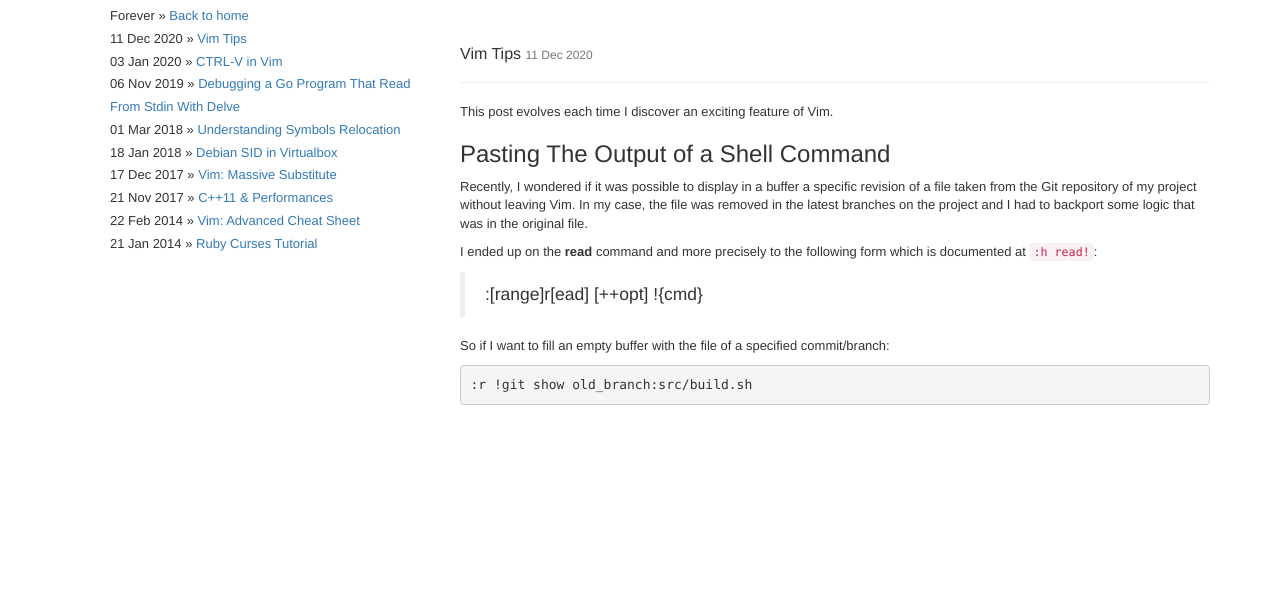
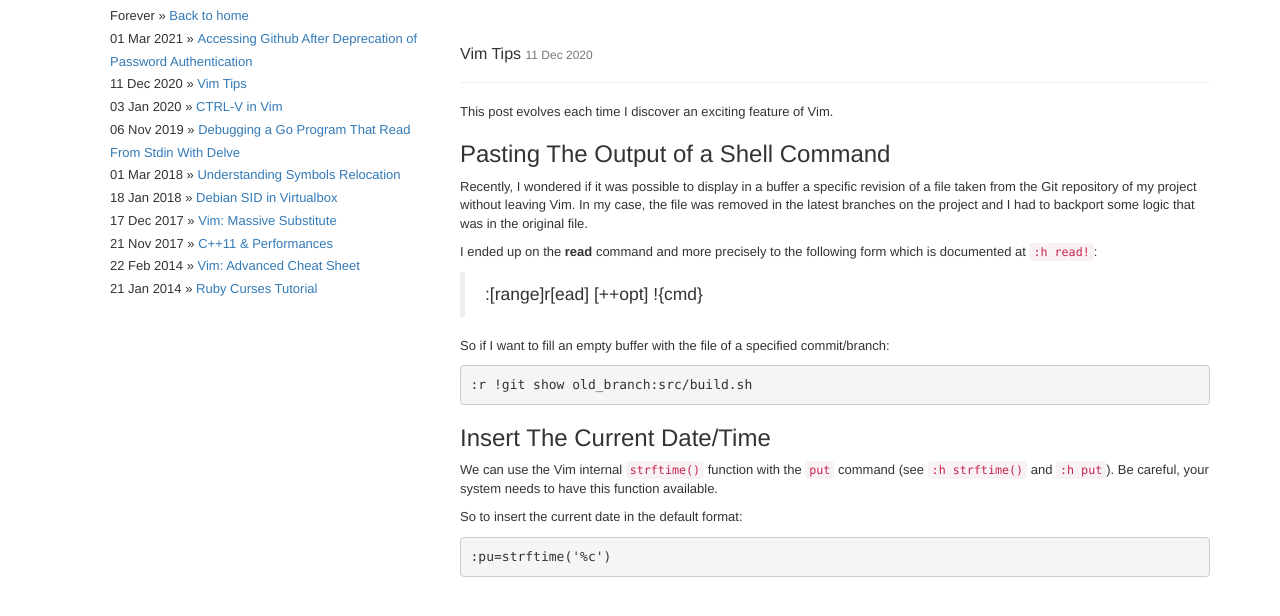
Before and after one commit to stac47/stac47.github.io, a Jekyll site: the page built from _posts/2020-12-11-vim-tips.markdown, in a window 1280 px wide. Shown: the top 616 px of the page. Built offline with Jekyll 4.4.1, drawn with Linux system fonts in a browser that asks for light colours; some of the changed lines change nothing that is shown.

Commit message:
Github settings

````diff
--- a/_posts/2020-12-11-vim-tips.markdown
+++ b/_posts/2020-12-11-vim-tips.markdown
@@ -25,3 +25,14 @@ commit/branch:
 ```
 :r !git show old_branch:src/build.sh
 ```
+
+## Insert The Current Date/Time
+
+We can use the Vim internal `strftime()` function with the `put` command (see
+`:h strftime()` and `:h put`). Be careful, your system needs to have this
+function available.
+
+So to insert the current date in the default format:
+```
+:pu=strftime('%c')
+```
--- /dev/null
+++ b/_posts/2021-03-01-access-github-changes.markdown
@@ -0,0 +1,97 @@
+---
+layout: post
+title:  "Accessing Github After Deprecation of Password Authentication"
+date:   Mon 01 Mar 2021 09:13:13 AM UTC
+categories: vim
+---
+
+On December 2020, Github [announced][github_announce]:
+> Beginning August 13, 2021, we will no longer accept account passwords when
+> authenticating Git operations on GitHub.com
+
+As a consequence,
+> For developers, if you are using a password to authenticate Git operations
+> with GitHub.com today, you must begin using a personal access token over HTTPS
+> (recommended) or SSH key by August 13, 2021, to avoid disruption.
+
+In this post, I will sum up the different changes in configuration and
+workflows that this change implied depending on the working environment
+
+## Personal Environment
+
+Simply register your personal SSH public key via __Settings/SSH and GPG keys__.
+
+Then clone the repository with the SSH URL like
+```
+> git clone git@github.com:stac47/stac47.github.io.git
+```
+
+For the repositories already cloned, you can change the remote URL:
+```
+> get remote set-url origin git@github.com:stac47/stac47.github.io.git
+```
+
+If you don't want to do this last operation on all your local repositories, you
+can set git so that it will force the SSH usage.
+```
+> git config --global url."git@github.com:".insteadOf "https://github.com/"
+```
+
+## Working Environment
+
+In a constrained environment like a company, you can face the following issues:
+- the firewall rules does not allow outgoing traffic through port 22: in this
+  case, you can SSH over HTTPS port (443)
+- some machines can be isolated from the internet network: in that case, you
+  can create SSH tunnel to github.com
+
+### SSH over the HTTPS Port
+
+This section assumes the machine your logged in has HTTPS access to
+[https://github.com][github_site], but the firewall rules prevent your from
+accessing port 22.
+
+The trick is to configure the SSH client so that it will use port 443 instead
+of the default one (22) for a given URL. So for _github.com_, you can edit
+`~/.ssh/config` (create it if need be) and write in it:
+```
+Host github.com
+  Hostname ssh.github.com
+  Port 443
+```
+Official help: [Help][github_ssh_over_https_port]
+
+### SSH Tunneling
+
+Provided that the machine _isolated.mycompany.com_ is on a network which
+cannot access internet, and a machine _connected.mycompany.com_ that can
+connect Github site through HTTPS port, you can run a tunnel isolated to
+[github.com][github_site] through the connected machine. (I used the
+entry port 8022 because I am not root on that machine neither)
+
+On the machine _isolated.mycompany.com_, first create the tunnel:
+```
+> ssh -fN -L 8022:ssh.github.com:443 me@connected.mycompany.com
+```
+
+As in the previous section, configure the SSH client to change the Github
+endpoint to automatically use the tunnel:
+```
+Host github.com
+  Hostname localhost
+  Port 8022
+```
+
+Note that the tips to change the repository URL described in section
+__Personal Environment__ also apply.
+
+## Conclusion
+
+The help pages of Github are very well done. In case, you need to trouble shoot
+your connectivity, you can follow the [troubleshooting
+guide][github_troubleshooting].
+
+[github_site]: https://github.com
+[github_announce]: https://github.blog/2020-12-15-token-authentication-requirements-for-git-operations/
+[github_troubleshooting]: https://docs.github.com/en/github/authenticating-to-github/troubleshooting-ssh
+[github_ssh_over_https_port]: https://docs.github.com/en/github/authenticating-to-github/troubleshooting-ssh
````
